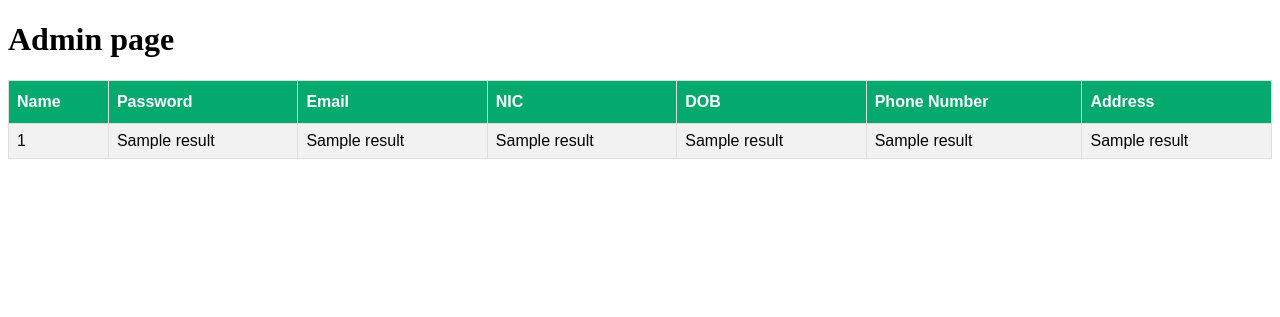
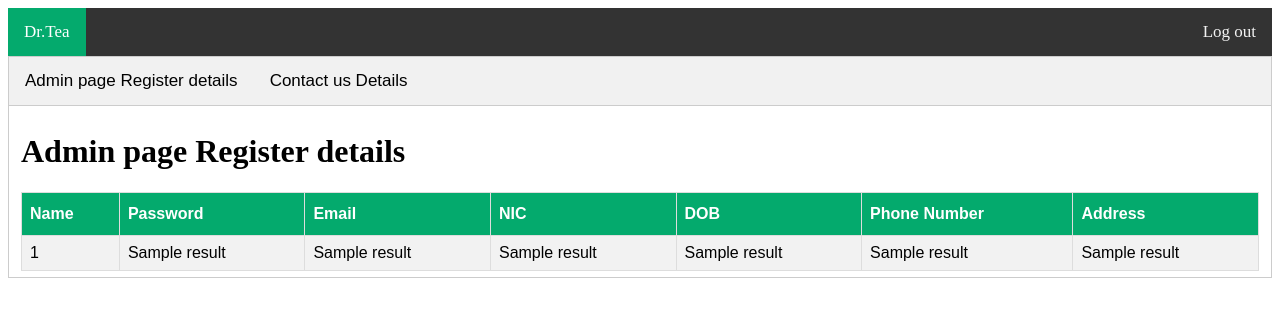
Before and after one commit to HansiT9/Plant-doctor, a Flask app: template templates/admin.html in a window 1280 px wide. Shown: the top 317 px of the page. Run offline with Flask 3, Linux system fonts and the light colour scheme; the template is opened without the code that fills it: most values are stand-ins (such as "Sample title", 1, 10 or a date in 2020).

Commit message:
Add files via upload

```diff
--- a/templates/admin.html
+++ b/templates/admin.html
@@ -24,11 +24,94 @@
   background-color: #04AA6D;
   color: white;
 }
+
+
+/* Add a black background color to the top navigation */
+.topnav {
+  background-color: #333;
+  overflow: hidden;
+}
+
+/* Style the links inside the navigation bar */
+.topnav a {
+  float: left;
+  color: #f2f2f2;
+  text-align: center;
+  padding: 14px 16px;
+  text-decoration: none;
+  font-size: 17px;
+}
+
+/* Change the color of links on hover */
+.topnav a:hover {
+  background-color: #ddd;
+  color: black;
+}
+
+/* Add a color to the active/current link */
+.topnav a.active {
+  background-color: #04AA6D;
+  color: white;
+}
+
+
+
+/* Style the tab */
+.tab {
+  overflow: hidden;
+  border: 1px solid #ccc;
+  background-color: #f1f1f1;
+}
+
+/* Style the buttons inside the tab */
+.tab button {
+  background-color: inherit;
+  float: left;
+  border: none;
+  outline: none;
+  cursor: pointer;
+  padding: 14px 16px;
+  transition: 0.3s;
+  font-size: 17px;
+}
+
+/* Change background color of buttons on hover */
+.tab button:hover {
+  background-color: #ddd;
+}
+
+/* Create an active/current tablink class */
+.tab button.active {
+  background-color: #ccc;
+}
+
+/* Style the tab content */
+.tabcontent {
+  display: none;
+  padding: 6px 12px;
+  border: 1px solid #ccc;
+  border-top: none;
+}
+
+
 </style>
 </head>
-<body>
+<body onload="openCity(event, 'user')">
 
-<h1>Admin page</h1>
+  <div class="topnav">
+  <a class="active" href="/">Dr.Tea</a>
+  <a href="/loginpage" style="float:right;">Log out</a>
+
+  </div>
+
+<div class="tab">
+  <button class="tablinks" onclick="openCity(event, 'user')">Admin page Register details</button>
+  <button class="tablinks" onclick="openCity(event, 'contact')">Contact us Details</button>
+</div>
+
+
+<div id="user" class="tabcontent">
+<h1>Admin page Register details</h1>
 
 <table id="customers">
   <tr>
@@ -53,6 +136,45 @@
   {% endfor%}
 
 </table>
+</div>
+
+<div id="contact" class="tabcontent">
+<h1>Contact us Details</h1>
+
+<table id="customers">
+  <tr>
+    <th>Name</th>
+    <th>Email</th>
+    <th>Message</th>
+
+  </tr>
+  {% for result in results_c%}
+  <tr>
+    <td>{{ result.0}}</td>
+    <td>{{ result.1}}</td>
+    <td>{{ result.2}}</td>
+
+  </tr>
+  {% endfor%}
+
+</table>
+</div>
+
+<script>
+function openCity(evt, cityName) {
+  var i, tabcontent, tablinks;
+  tabcontent = document.getElementsByClassName("tabcontent");
+  for (i = 0; i < tabcontent.length; i++) {
+    tabcontent[i].style.display = "none";
+  }
+  tablinks = document.getElementsByClassName("tablinks");
+  for (i = 0; i < tablinks.length; i++) {
+    tablinks[i].className = tablinks[i].className.replace(" active", "");
+  }
+  document.getElementById(cityName).style.display = "block";
+  evt.currentTarget.className += " active";
+}
+</script>
 
 </body>
 </html>
```
Also changed, not shown: templates/index.html (+36 -2 lines).
